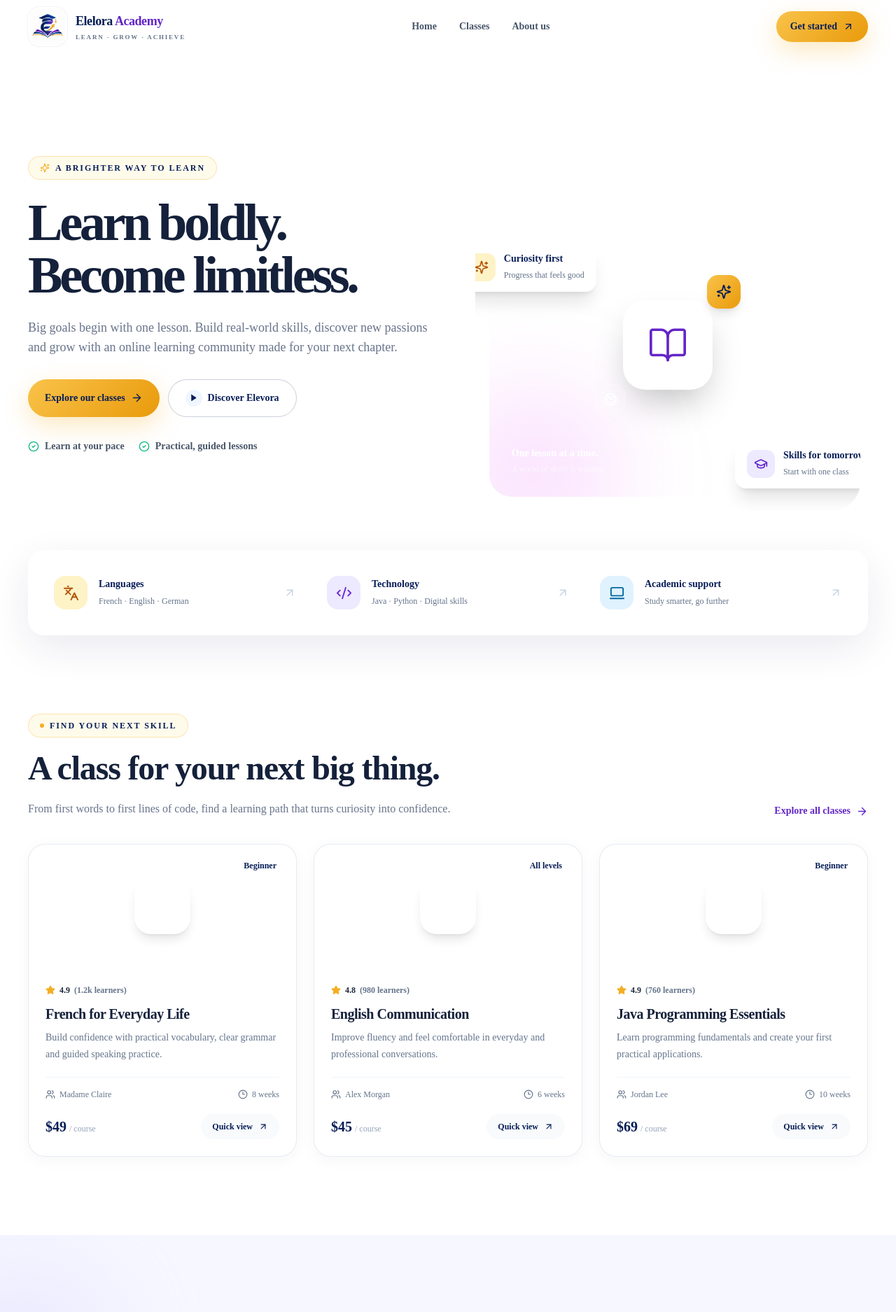
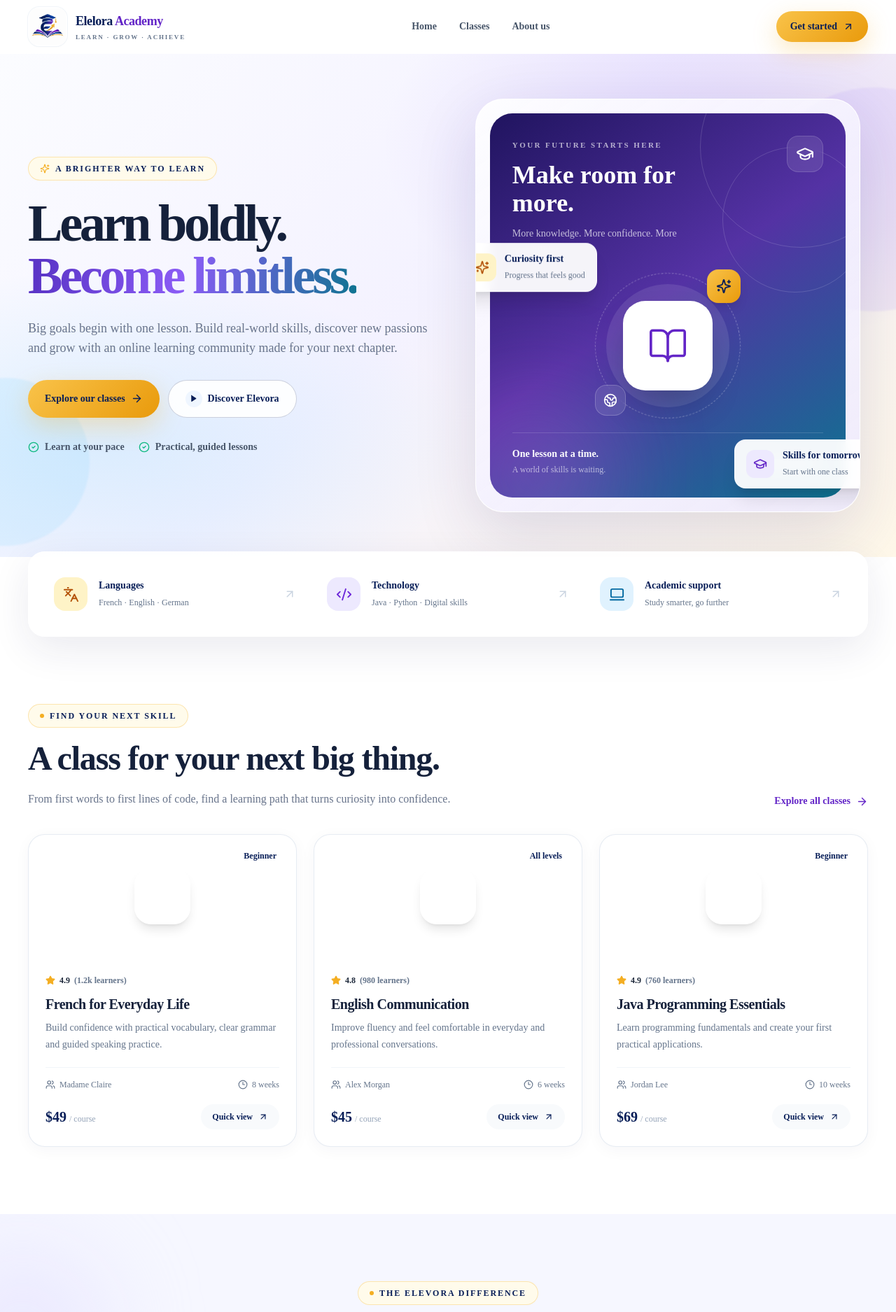
Before and after one commit to chamod-lakshitha/elevora-academy, a Next.js app: page / in a window 1280 px wide. Shown: the top 1875 px of the page at 70% size. Built offline with nearby package versions, Linux system fonts and the light colour scheme.

Commit message:
Add premium homepage styling and accessible motion

```diff
--- a/app/globals.css
+++ b/app/globals.css
@@ -9,10 +9,28 @@ body { margin: 0; background: #fff; color: #15213b; }
 ::selection { background: #f9c34a66; }
 @layer components {
   .container-shell { @apply mx-auto w-full max-w-7xl px-5 sm:px-8 lg:px-10; }
-  .section-space { @apply py-20 sm:py-24 lg:py-28; }
+  .section-space { @apply py-16 sm:py-20 lg:py-24; }
   .eyebrow { @apply inline-flex items-center gap-2 rounded-full border border-brand-gold/30 bg-amber-50 px-4 py-2 text-xs font-bold uppercase tracking-[0.16em] text-brand-navy; }
   .button-primary { @apply inline-flex items-center justify-center gap-2 rounded-full bg-gold-gradient px-6 py-3.5 text-sm font-extrabold text-brand-navy shadow-glow transition duration-300 hover:-translate-y-0.5 hover:scale-[1.02] hover:shadow-lg focus:outline-none focus:ring-4 focus:ring-brand-gold/30; }
-  .button-secondary { @apply inline-flex items-center justify-center gap-2 rounded-full border border-brand-navy/20 bg-white px-6 py-3.5 text-sm font-bold text-brand-navy transition duration-300 hover:-translate-y-0.5 hover:border-brand-blue hover:bg-blue-50 focus:outline-none focus:ring-4 focus:ring-brand-blue/15; }
+  .button-secondary { @apply inline-flex items-center justify-center gap-2 rounded-full border border-brand-navy/20 bg-white/90 px-6 py-3.5 text-sm font-bold text-brand-navy transition duration-300 hover:-translate-y-0.5 hover:border-brand-blue hover:bg-blue-50 focus:outline-none focus:ring-4 focus:ring-brand-blue/15; }
   .section-title { @apply text-3xl font-black tracking-tight text-brand-ink sm:text-4xl lg:text-5xl; }
   .muted-copy { @apply leading-7 text-brand-muted; }
 }
+.hero-stage { background: radial-gradient(ellipse at 82% 18%, rgba(139,92,246,.18), transparent 34%), radial-gradient(ellipse at 12% 78%, rgba(56,189,248,.14), transparent 32%), linear-gradient(135deg,#fbfcff 0%,#f4f2ff 48%,#fff8e9 100%); }
+.hero-title-gradient { background: linear-gradient(100deg,#5b35c7 4%,#8b5cf6 48%,#0e7490 100%); -webkit-background-clip:text; background-clip:text; color:transparent; }
+.hero-art { background:linear-gradient(145deg,rgba(255,255,255,.88),rgba(235,231,255,.78)); border:1px solid rgba(255,255,255,.95); box-shadow:0 30px 90px rgba(45,35,105,.14); }
+.hero-art-inner { background:linear-gradient(145deg,#20145f 0%,#5432a4 48%,#0d7490 100%); }
+.hero-orb { position:absolute; pointer-events:none; border-radius:9999px; filter:blur(1px); }
+.hero-orb-one { width:20rem; height:20rem; right:-8rem; top:3rem; background:rgba(167,139,250,.13); }
+.hero-orb-two { width:15rem; height:15rem; left:-7rem; bottom:1rem; background:rgba(125,211,252,.16); }
+.hero-float-card { animation:float-card 5.5s ease-in-out infinite; }
+.floating-chip { animation:float-card 4s ease-in-out infinite; }
+.animate-orbit { animation:orbit-spin 28s linear infinite; }
+.quick-strip { transform:translateY(0); }
+.feature-card { will-change:transform; }
+.cta-panel { background:radial-gradient(ellipse at 90% 0%,rgba(167,139,250,.4),transparent 38%),linear-gradient(120deg,#20145f 0%,#5030a0 55%,#0f7490 100%); box-shadow:0 24px 70px rgba(48,35,112,.18); }
+@keyframes float-card { 0%,100% { transform:translateY(0); } 50% { transform:translateY(-9px); } }
+@keyframes orbit-spin { to { transform:rotate(360deg); } }
+@media (prefers-reduced-motion: reduce) {
+  *, *::before, *::after { scroll-behavior:auto !important; animation-duration:.01ms !important; animation-iteration-count:1 !important; transition-duration:.01ms !important; }
+}
```
